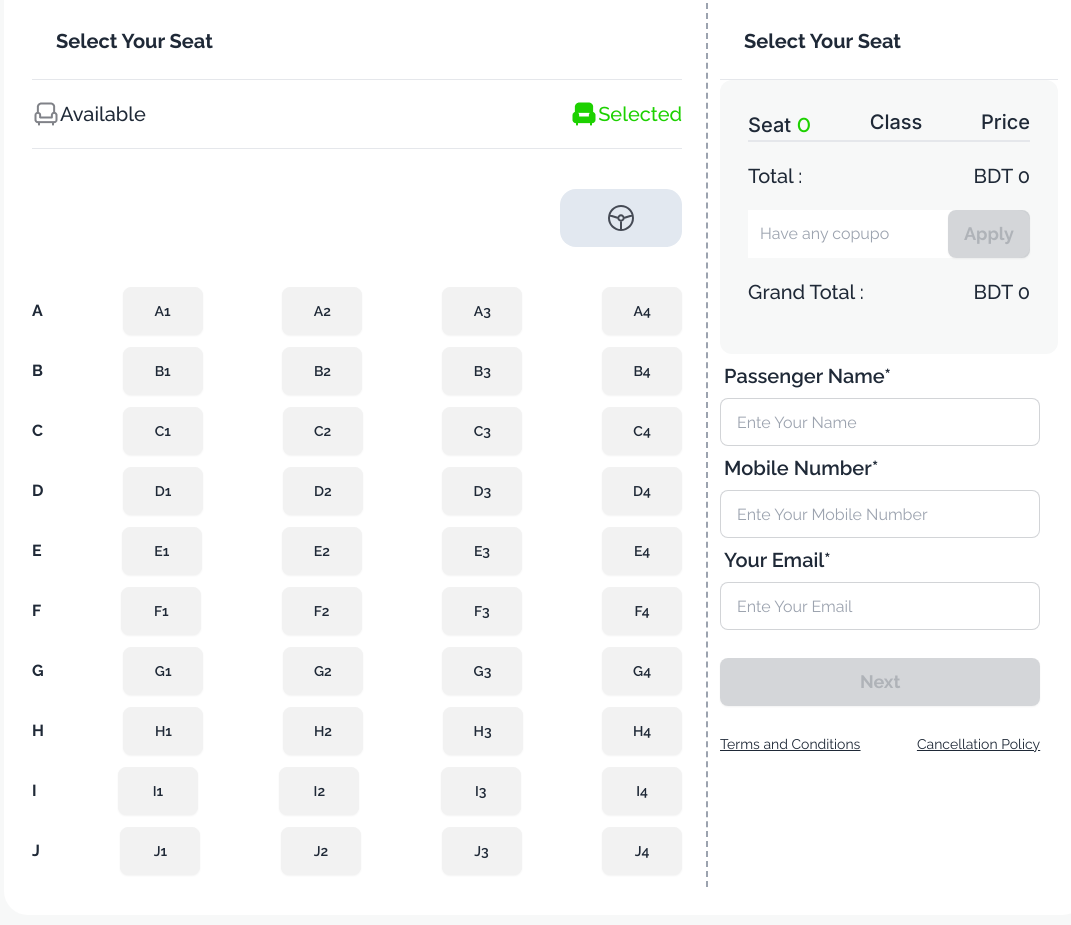
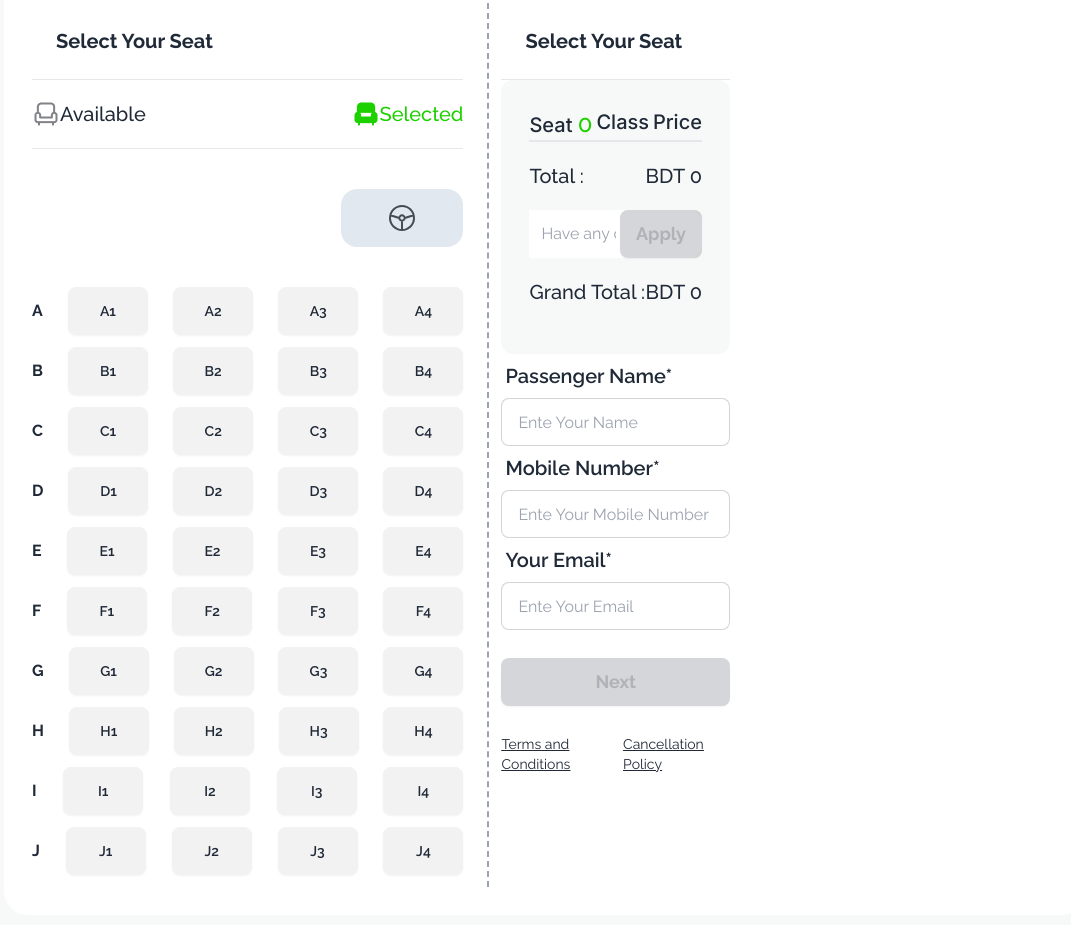
Before and after one commit to ShahAlom47/Assignment-4-JS-DOM, a plain HTML site: page index.html in a window 1280 px wide. Shown: the part 2329-3254 px from the top of the page, without its empty margins (95-1166 px from the left). Drawn offline with nearby package versions, Linux system fonts and the light colour scheme.

Commit message:
add page2

```diff
--- a/index.html
+++ b/index.html
@@ -23,6 +23,8 @@
 </head>
 
 <body class="max-width m-auto   ">
+
+    <div class="w-full " id="page1">
         <header class=" section-width  my-0">
 
             <div class="navbar bg-base-100">
@@ -78,7 +80,8 @@
                                 <h1 class="mb-5 text-5xl font-bold text-white">End-to-End Travel with </h1>
                                 <h1 class="mb-5 text-5xl font-bold text-[#1dd100] ">P H Paribahan </h1>
                                 <span> </span>
-                            <p class="mb-5">Affordable, secure, and convenient online bus tickets! High-quality service
+                                <p class="mb-5">Affordable, secure, and convenient online bus tickets! High-quality
+                                    service
                                     with special offers available.</p>
 
                                 <a href="#ph-paribahan"
@@ -149,7 +152,8 @@
                     <!-- P.H Paribahan start  -->
                     <div class="ph-container section-width " id="ph-paribahan">
                         <h1 class=" text-4xl lg:text-5xl font-semibold text-center mb-6">P.H Paribahan</h1>
-                    <p class=" text-lg font-normal text-center  mb-12 w-4/6 m-auto"> Experience seamless travel with PH
+                        <p class=" text-lg font-normal text-center  mb-12 w-4/6 m-auto"> Experience seamless travel with
+                            PH
                             Poribohon buses, offering comfortable rides at competitive
                             prices. Check our detailed section for destination options and ticket prices.</p>
                         <!-- Greenline Paribahan  start -->
@@ -188,7 +192,8 @@
                                             Point - Laxmipur</p>
                                         <p class="p-4 font-medium text-[#111a33cc] bg-[#0307120D] rounded-2xl ">Dropping
                                             Point - Bogura</p>
-                                    <p class="p-4 font-medium text-[#111a33cc] bg-[#0307120D] rounded-2xl ">Est. Time -
+                                        <p class="p-4 font-medium text-[#111a33cc] bg-[#0307120D] rounded-2xl ">Est.
+                                            Time -
                                             11 Hour</p>
                                     </div>
 
@@ -217,13 +222,14 @@
 
                         <!-- Greenline Paribahan  end -->
 
+
                         <!-- seat Btn container  -->
-                    <div class="seat-and-calc bg-white rounded-3xl p-7 my-6">
+                        <div class="seat-and-calc bg-white rounded-3xl p-7 flex flex-col lg:flex-row my-6">
 
 
 
-                        <div id="seats-container" class=" flex gap-3">
-                            <div id="seats-box" class="w-8/12 pr-6  border-r-2 border-dashed  border-gray-400">
+                            <div id="seats-container" class=" flex flex-col lg:flex-row gap-3">
+                                <div id="seats-box" class=" lg:w-8/12 pr-6  border-r-2 border-dashed  border-gray-400">
 
                                     <div class="seat-heading p-6">
                                         <h1 class=" text-xl font-bold ">Select Your Seat</h1>
@@ -253,82 +259,82 @@
                                     <div id="seat-number" class="w-full">
                                         <div class="row1  w-full flex justify-between mb-3">
                                             <button class=" font-bold ">A</button>
-                                        <button class="btn w-20 ">A1</button>
-                                        <button class="btn w-20">A2</button>
-                                        <button class="btn w-20">A3</button>
-                                        <button class="btn w-20">A4</button>
+                                            <button class="btn lg:w-20 ">A1</button>
+                                            <button class="btn lg:w-20">A2</button>
+                                            <button class="btn lg:w-20">A3</button>
+                                            <button class="btn lg:w-20">A4</button>
                                         </div>
                                         <div class="row2 w-full flex justify-between mb-3">
                                             <button class=" font-bold ">B</button>
 
-                                        <button class="btn w-20 ">B1</button>
-                                        <button class="btn w-20 ">B2</button>
-                                        <button class="btn w-20 ">B3</button>
-                                        <button class="btn w-20 ">B4</button>
+                                            <button class="btn lg:w-20 ">B1</button>
+                                            <button class="btn lg:w-20 ">B2</button>
+                                            <button class="btn lg:w-20 ">B3</button>
+                                            <button class="btn lg:w-20 ">B4</button>
                                         </div>
                                         <div class="row3 w-full flex justify-between mb-3">
                                             <button class=" font-bold ">C</button>
 
-                                        <button class="btn w-20">C1</button>
-                                        <button class="btn w-20">C2</button>
-                                        <button class="btn w-20">C3</button>
-                                        <button class="btn w-20">C4</button>
+                                            <button class="btn lg:w-20">C1</button>
+                                            <button class="btn lg:w-20">C2</button>
+                                            <button class="btn lg:w-20">C3</button>
+                                            <button class="btn lg:w-20">C4</button>
                                         </div>
                                         <div class="row4 w-full flex justify-between mb-3">
                                             <button class=" font-bold ">D</button>
 
-                                        <button class="btn w-20">D1</button>
-                                        <button class="btn w-20">D2</button>
-                                        <button class="btn w-20">D3</button>
-                                        <button class="btn w-20">D4</button>
+                                            <button class="btn lg:w-20">D1</button>
+                                            <button class="btn lg:w-20">D2</button>
+                                            <button class="btn lg:w-20">D3</button>
+                                            <button class="btn lg:w-20">D4</button>
                                         </div>
                                         <div class="row5 w-full flex justify-between mb-3">
                                             <button class=" font-bold ">E</button>
 
-                                        <button class="btn w-20">E1</button>
-                                        <button class="btn w-20">E2</button>
-                                        <button class="btn w-20">E3</button>
-                                        <button class="btn w-20">E4</button>
+                                            <button class="btn lg:w-20">E1</button>
+                                            <button class="btn lg:w-20">E2</button>
+                                            <button class="btn lg:w-20">E3</button>
+                                            <button class="btn lg:w-20">E4</button>
                                         </div>
                                         <div class="row6 w-full flex justify-between mb-3">
                                             <button class=" font-bold ">F</button>
 
-                                        <button class="btn w-20">F1</button>
-                                        <button class="btn w-20">F2</button>
-                                        <button class="btn w-20">F3</button>
-                                        <button class="btn w-20">F4</button>
+                                            <button class="btn lg:w-20">F1</button>
+                                            <button class="btn lg:w-20">F2</button>
+                                            <button class="btn lg:w-20">F3</button>
+                                            <button class="btn lg:w-20">F4</button>
                                         </div>
                                         <div class="row7 w-full flex justify-between mb-3">
                                             <button class=" font-bold ">G</button>
 
-                                        <button class="btn w-20">G1</button>
-                                        <button class="btn w-20">G2</button>
-                                        <button class="btn w-20">G3</button>
-                                        <button class="btn w-20">G4</button>
+                                            <button class="btn lg:w-20">G1</button>
+                                            <button class="btn lg:w-20">G2</button>
+                                            <button class="btn lg:w-20">G3</button>
+                                            <button class="btn lg:w-20">G4</button>
                                         </div>
                                         <div class="row8 w-full flex justify-between mb-3">
                                             <button class=" font-bold ">H</button>
 
-                                        <button class="btn w-20">H1</button>
-                                        <button class="btn w-20">H2</button>
-                                        <button class="btn w-20">H3</button>
-                                        <button class="btn w-20">H4</button>
+                                            <button class="btn lg:w-20">H1</button>
+                                            <button class="btn lg:w-20">H2</button>
+                                            <button class="btn lg:w-20">H3</button>
+                                            <button class="btn lg:w-20">H4</button>
                                         </div>
                                         <div class="row9 w-full flex justify-between mb-3">
                                             <button class=" font-bold ">I</button>
 
-                                        <button class="btn w-20">I1</button>
-                                        <button class="btn w-20">I2</button>
-                                        <button class="btn w-20">I3</button>
-                                        <button class="btn w-20">I4</button>
+                                            <button class="btn lg:w-20">I1</button>
+                                            <button class="btn lg:w-20">I2</button>
+                                            <button class="btn lg:w-20">I3</button>
+                                            <button class="btn lg:w-20">I4</button>
                                         </div>
                                         <div class="row10 w-full flex justify-between mb-3">
                                             <button class=" font-bold ">J</button>
 
-                                        <button class="btn w-20">J1</button>
-                                        <button class="btn w-20">J2</button>
-                                        <button class="btn w-20">J3</button>
-                                        <button class="btn w-20">J4</button>
+                                            <button class="btn lg:w-20">J1</button>
+                                            <button class="btn lg:w-20">J2</button>
+                                            <button class="btn lg:w-20">J3</button>
+                                            <button class="btn lg:w-20">J4</button>
                                         </div>
 
 
@@ -343,7 +349,7 @@
 
 
                                 <!-- calc start  -->
-                            <div id="calc-container" class="w-4/12 ">
+                                <div id="calc-container" class="lg:w-4/12 ">
                                     <div class="calc-heading p-6">
                                         <h1 class=" text-xl font-bold ">Select Your Seat</h1>
 
@@ -353,7 +359,8 @@
 
                                     <div id="cal-box" class=" bg-[#F7F8F8] rounded-xl p-7">
                                         <div class="counter-heading flex justify-between  text-xl  font-medium">
-                                        <p>Seat <Span id="seat-counter" class=" text-[#1dd100] text-2xl">0</Span></p>
+                                            <p>Seat <Span id="seat-counter" class=" text-[#1dd100] text-2xl">0</Span>
+                                            </p>
                                             <p>Class</p>
                                             <p>Price</p>
                                         </div>
@@ -364,27 +371,32 @@
                                         </div>
                                         <hr>
 
-                                    <div id="total-price-box " class=" flex justify-between  text-xl  font-medium my-5">
+                                        <div id="total-price-box "
+                                            class=" flex justify-between  text-xl  font-medium my-5">
                                             <h1 class="">Total : </h1>
                                             <h1>BDT <span id="total">0</span></h1>
 
                                         </div>
 
                                         <div id="coupon-box" class=" bg-white rounded-xl  flex justify-between ">
-                                    <input type="text" name="" class="w-6/12 pl-3" id="coupon-input" placeholder="Have any copupon?">
+                                            <input type="text" name="" class="w-6/12 pl-3" id="coupon-input"
+                                                placeholder="Have any copupon?">
 
-                                    <button id="apply-btn" class="btn btn-primary bg-[#1dd100] border-none text-black text-lg font-bold" onclick="couponChack() "  disabled >Apply</button>
+                                            <button id="apply-btn"
+                                                class="btn btn-primary bg-[#1dd100] border-none text-black text-lg font-bold"
+                                                onclick="couponChack() " disabled>Apply</button>
 
                                         </div>
                                         <div id="error-box" class="text-red-600 text-sm"></div>
 
                                         <div id="discount-price" class="text-md flex justify-between my-3 ">
                                             <p>Discounted Price:</p>
-                                        <p >BDT <span id="discountPrice">0</span></p>
+                                            <p>BDT <span id="discountPrice">0</span></p>
 
                                         </div>
 
-                                    <div id="gran-total-box" class=" flex justify-between  text-xl  font-medium my-5">
+                                        <div id="gran-total-box"
+                                            class=" flex justify-between  text-xl  font-medium my-5">
 
                                             <h1 class=""> Grand Total : </h1>
                                             <h1>BDT <span id="Grand-total">0</span></h1>
@@ -392,26 +404,32 @@
 
                                     </div>
 
-                                <div id="form-box">
-                                    <label class="form-control w-full max-w-xs">
+                                    <div id="form-box" >
+                                        <label class="form-control w-full max-w-xs m-auto ">
                                             <div class="label">
                                                 <span class="label-text text-xl font-semibold">Passenger Name*</span>
                                             </div>
-                                        <input type="text" placeholder="Ente Your Name" class="input input-bordered w-full max-w-xs" />
+                                            <input type="text" placeholder="Ente Your Name"
+                                                class="input input-bordered w-full max-w-xs" />
 
                                             <label class="form-control w-full max-w-xs">
                                                 <div class="label">
                                                     <span class="label-text text-xl font-semibold">Mobile Number*</span>
                                                 </div>
-                                            <input id="mobileNum"  oninput="mobileNumber()" type="text" placeholder="Ente Your Mobile Number" class="input input-bordered w-full max-w-xs" />
+                                                <input id="mobileNum" oninput="mobileNumber()" type="text"
+                                                    placeholder="Ente Your Mobile Number"
+                                                    class="input input-bordered w-full max-w-xs" />
 
                                                 <label class="form-control w-full max-w-xs">
                                                     <div class="label">
-                                                  <span class="label-text text-xl font-semibold">Your Email*</span>
+                                                        <span class="label-text text-xl font-semibold">Your
+                                                            Email*</span>
                                                     </div>
-                                                <input type="text" placeholder="Ente Your Email" class="input input-bordered w-full max-w-xs" />
+                                                    <input type="text" placeholder="Ente Your Email"
+                                                        class="input input-bordered w-full max-w-xs" />
 
-                                                <a href="index.html" id="form-btn" class="btn btn-primary bg-[#1dd100] border-none text-black text-lg font-bold w-full my-7"  >Next</a>
+                                                    <a href="" onclick="success()" id="form-btn"
+                                                        class="btn btn-primary bg-[#1dd100] border-none text-black text-lg font-bold w-full my-7">Next</a>
 
                                                     <div class="flex justify-between text-sm underline">
                                                         <a href="">Terms and Conditions</a>
@@ -446,7 +464,23 @@
 
         </footer>
 
+    </div>
 
+    <div id="page2" class="hidden flex justify-center items-center bg-[#F2F1F1] min-h-screen">
+
+        <div class="w-[600px] m-auto p-12 flex flex-col justify-center items-center bg-white">
+            <img src="images/success.png" alt="">
+            <h1 class="text-[25px] font-bold my-12  text-[#27AE60]"> SUCCESS</h1>
+            <p class="text-center font-medium text-xl mb-6">Thank you for Booking Our Bus Seats.
+                We are working hard to find the best service and deals for you. </p>
+
+            <p class="text-center text-xl text-gray-500 font-medium"> Shortly you will find a confirmation in your
+                email.</p>
+                <button class="btn  rounded-full px-15 my-10 bg-[#27AE60]  text-white text-2xl font-semibold w-36 ">Continue </button>
+
+
+        </div>
+    </div>
     <script src="script/u.js"></script>
     <script src="script/index.js"></script>
 </body>
```
Also changed, not shown: script/index.js (+14 -0 lines). Lines whose indentation alone changed are shown as unchanged.
